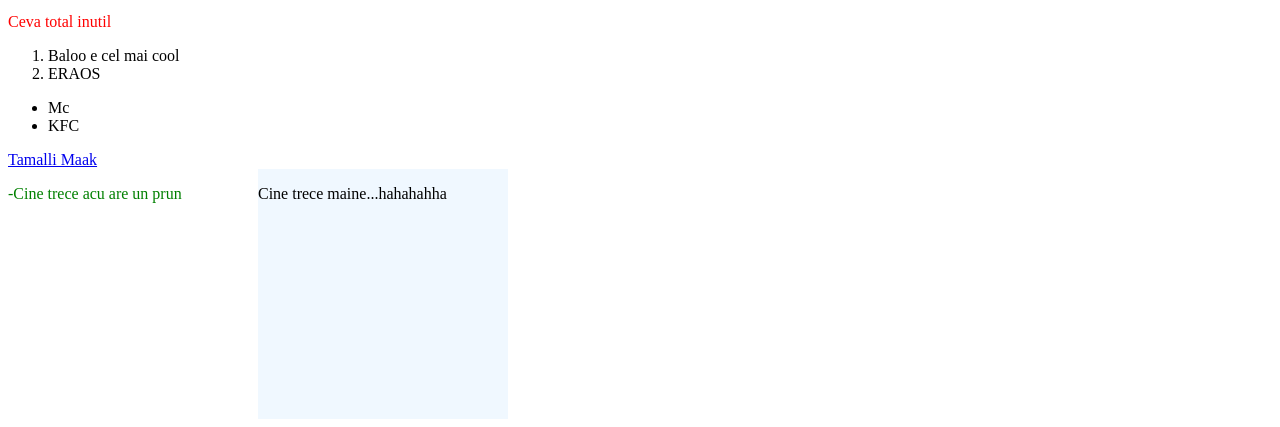
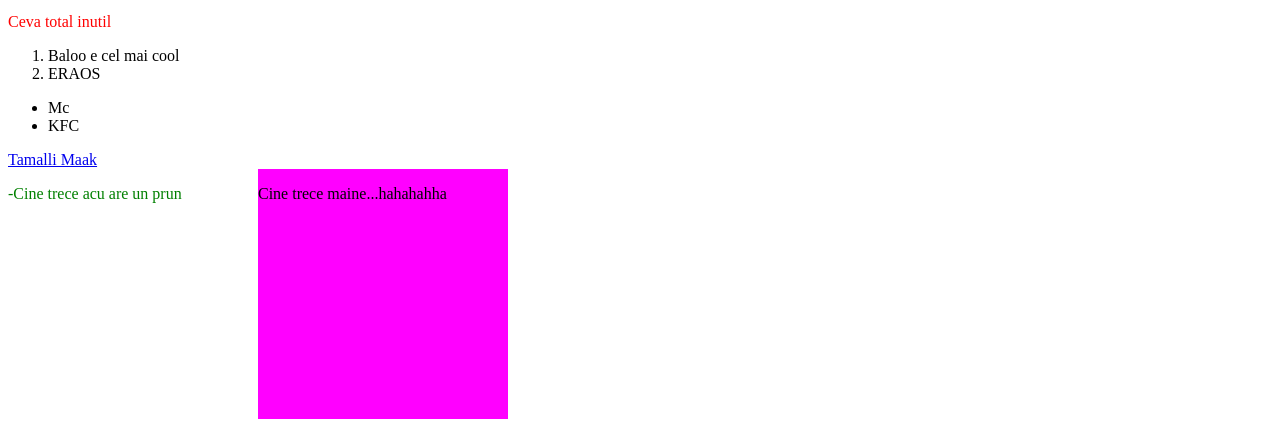
Before and after one commit to soare99/soare99.github.io, a plain HTML site: page index.html in a window 1280 px wide. Shown: the part 555-982 px from the top of the page. Drawn offline with Linux system fonts and the light colour scheme.

Commit message:
am schimbat culoarea

```diff
--- a/index.html
+++ b/index.html
@@ -18,7 +18,7 @@
 height: 250px;
 }
 .diva{
-    background-color: aliceblue;
+    background-color: fuchsia;
 }
 .container{
     display: flex;
```
